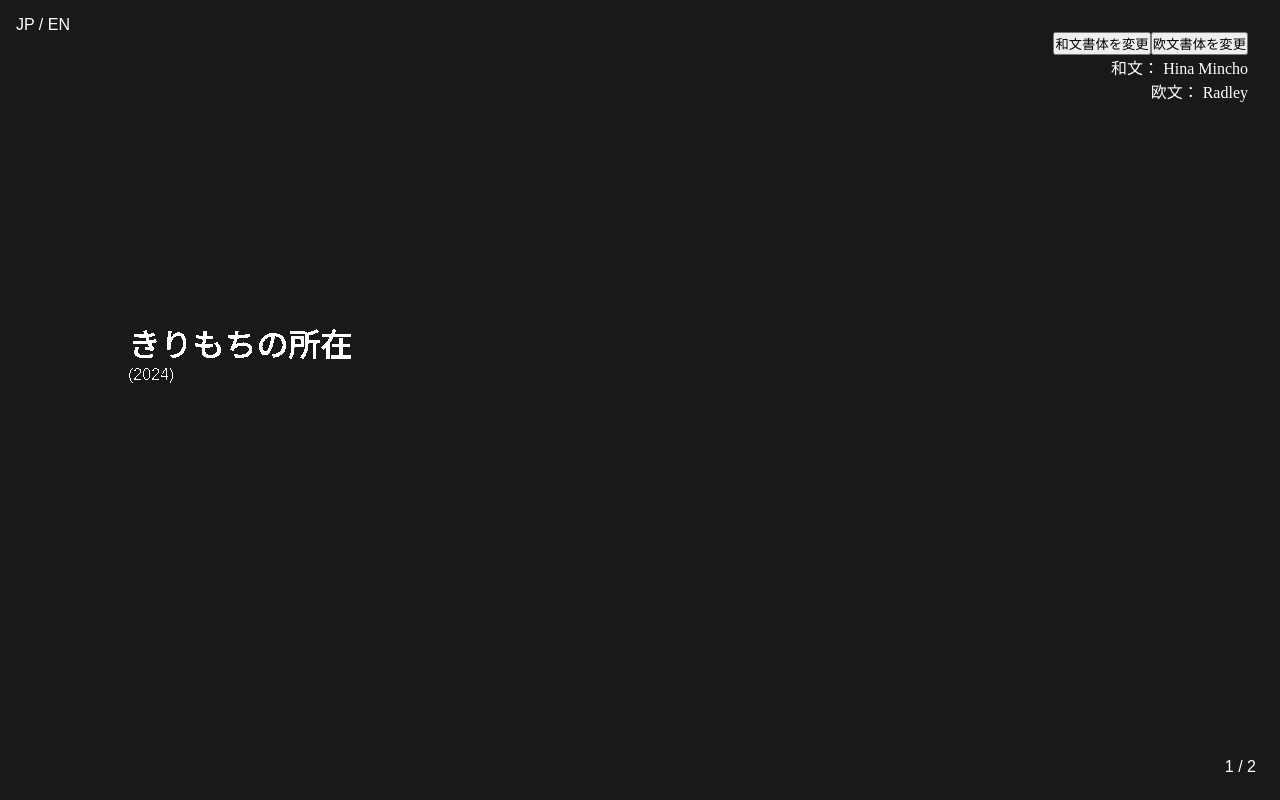
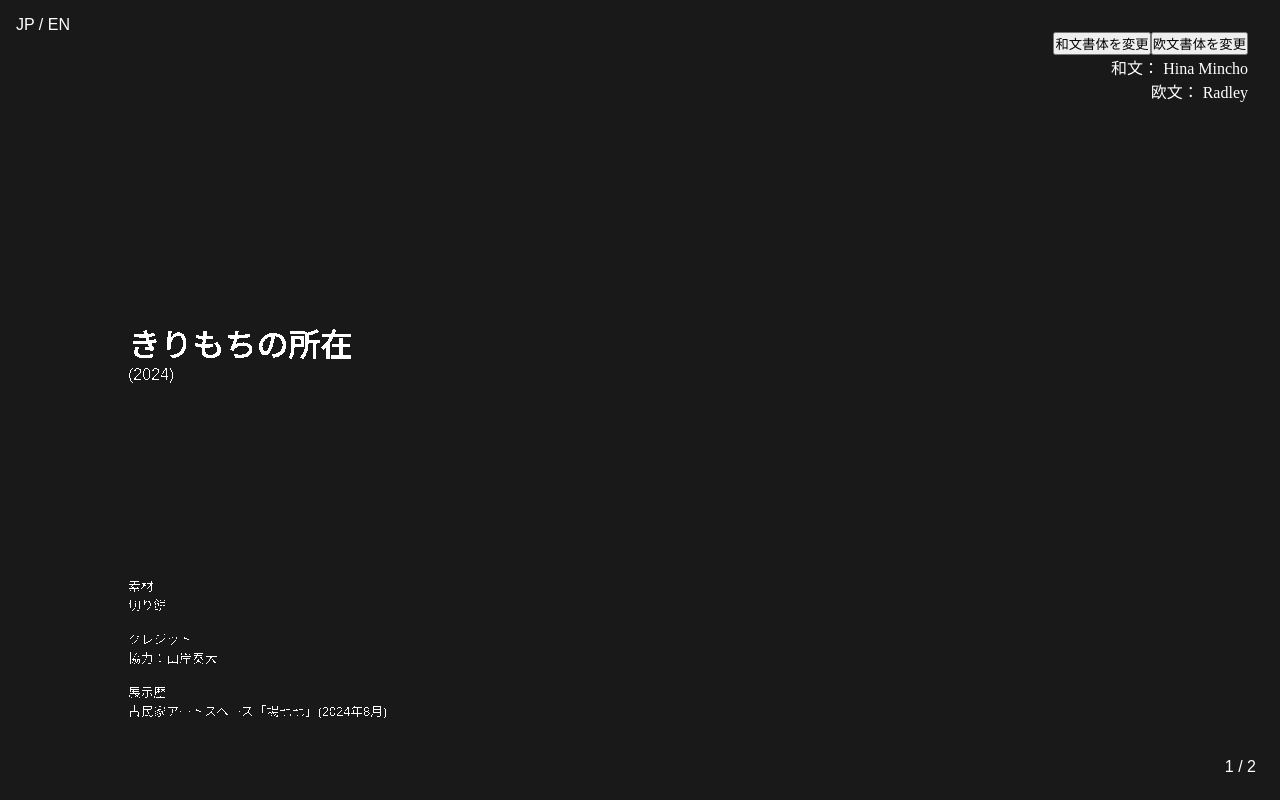
Before and after one commit to k1105/ymgs-playground, a Next.js app: page /only-text in a window 1280 px wide. Built offline with nearby package versions, Linux system fonts and the light colour scheme; a web font is replaced by a local one.

Commit message:
クレジットを表示

```diff
--- a/components/TitlePage.tsx
+++ b/components/TitlePage.tsx
@@ -1,23 +1,48 @@
+import { information } from "@/public/workInformation";
 import { InkFilter } from "./InkFilter";
 
 const TitlePage = ({
   transitionProgress = 0,
+  languageMode = "ja",
 }: {
   transitionProgress?: number;
+  languageMode?: "ja" | "en";
 }) => {
   return (
     <>
       <InkFilter blurIntensity={transitionProgress}>
         <>
           <div className="title-container">
-            <h1>きりもちの所在</h1>
+            <h1>
+              {languageMode == "ja"
+                ? information.workTitle.ja
+                : information.workTitle.en}
+            </h1>
             <p className="year">(2024)</p>
+
+            <p className="credit">
+              {languageMode == "ja"
+                ? information.credit.ja
+                : information.credit.en}
+            </p>
           </div>
           <style jsx>{`
             .title-container {
               margin-left: 10vw;
+              height: 60vh;
               margin-top: 40vh;
               color: white;
+              position: relative;
+            }
+
+            .credit {
+              font-size: 0.8rem;
+              position: absolute;
+              bottom: 10vh;
+              white-space: pre-wrap;
+              word-break: break-word;
+              box-sizing: border-box;
+              line-break: strict;
             }
 
             .year {
--- a/public/workInformation.ts
+++ b/public/workInformation.ts
@@ -10,10 +10,7 @@ export const information: {
   workTitle: { ja: "きりもちの所在", en: "Where is Kirimochi?" },
   description: { ja: "", en: "" },
   credit: {
-    ja: `制作年
-2024年
-
-素材
+    ja: `素材
 切り餅
 
 クレジット
```
